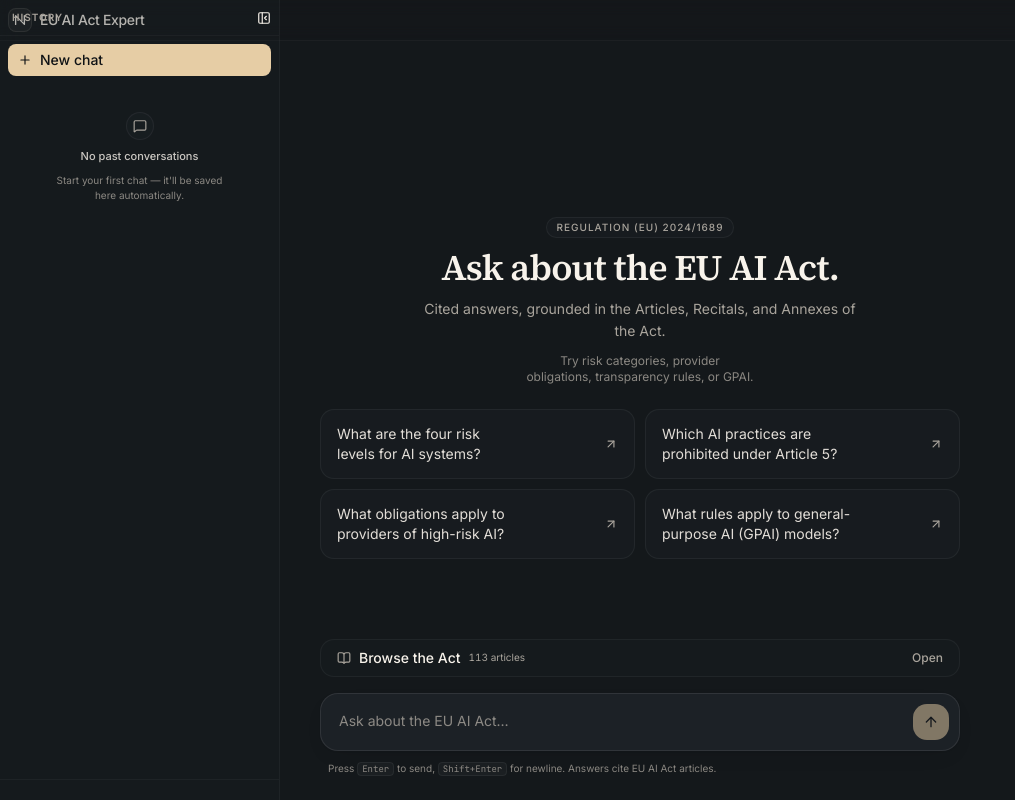
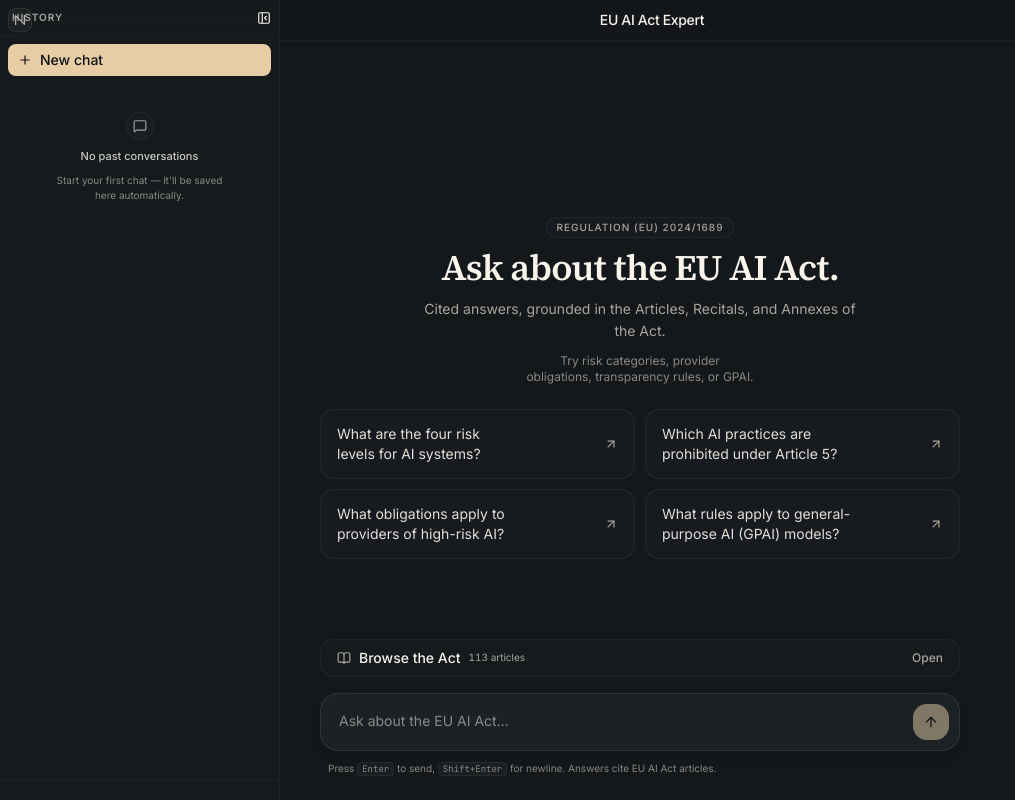
Before and after one commit to Baladoodle/eu-ai-rag, a Next.js app: page / in a window 1280 px wide. Shown: the whole page, without its empty margins (0-1015 px from the left). Built offline with nearby package versions, Linux system fonts and the light colour scheme.

Commit message:
top bar centers the brand text

```diff
--- a/src/components/chat/ChatContainer.tsx
+++ b/src/components/chat/ChatContainer.tsx
@@ -305,8 +305,8 @@ export function ChatContainer() {
       <div className="flex h-full w-full min-w-0 flex-col">
         {/*
          * Minimal top bar: hamburger on the left (mobile only, since
-         * the rail is persistent on md+), brand text in the middle, and
-         * a New chat button on the right when there are messages.
+         * the rail is persistent on md+), brand text centered, and a
+         * New chat button on the right when there are messages.
          * Intentionally light — the rail carries the full chrome
          * (HISTORY label, collapse, conversation list, Clear all).
          */}
@@ -316,6 +316,7 @@ export function ChatContainer() {
             "bg-background/60 backdrop-blur supports-[backdrop-filter]:bg-background/40"
           )}
         >
+          <div className="flex items-center gap-2">
             <Button
               type="button"
               onClick={() => setDrawerOpen(true)}
@@ -345,8 +346,20 @@ export function ChatContainer() {
                 />
               </svg>
             </span>
-          <span className="text-sm font-medium tracking-tight">EU AI Act Expert</span>
-          <div className="ml-auto flex items-center gap-1">
+          </div>
+
+          {/*
+           * flex-1 makes the brand text fill the remaining horizontal
+           * space between the left cluster and the right button; text-center
+           * centers it within that space. pointer-events-none keeps the
+           * span out of the click path so it doesn't intercept clicks
+           * on the New chat button.
+           */}
+          <span className="pointer-events-none flex-1 text-center text-sm font-medium tracking-tight">
+            EU AI Act Expert
+          </span>
+
+          <div className="flex items-center gap-1">
             {hasMessages ? (
               <Button
                 type="button"
```
Lines whose indentation alone changed are shown as unchanged.
